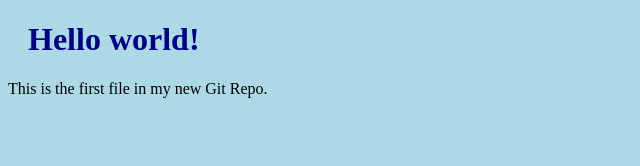
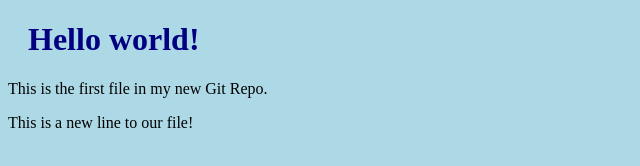
Before and after one commit to Kenzorb/kenzorb.github.io, a plain HTML site: page index.html in a window 1280 px wide. Shown: the whole page, without its empty margins (0-640 px from the left). Drawn offline with Linux system fonts and the light colour scheme.

Commit message:
Updated index.html with a new line

```diff
--- a/index.html
+++ b/index.html
@@ -8,6 +8,7 @@
 
 <h1>Hello world!</h1>
 <p>This is the first file in my new Git Repo.</p>
+<p>This is a new line to our file!</p>
 
 </body>
 </html>
```
